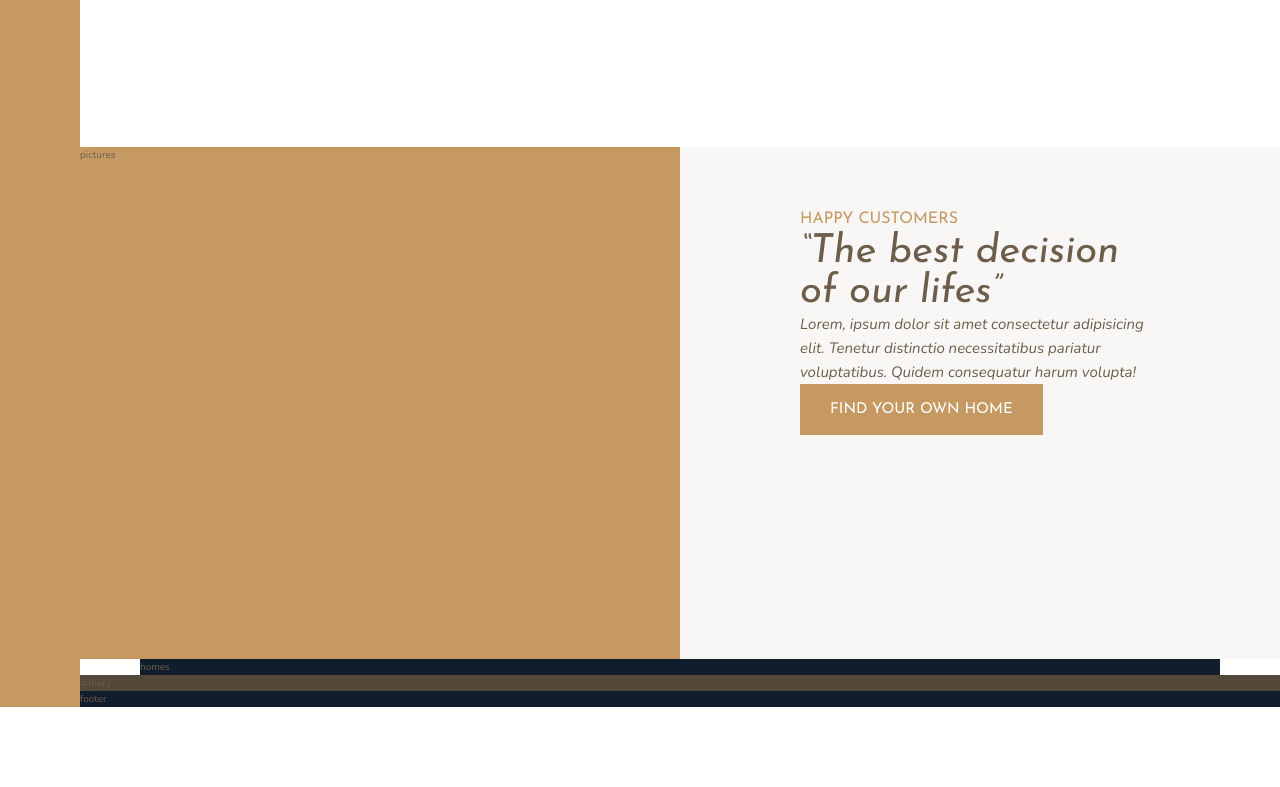
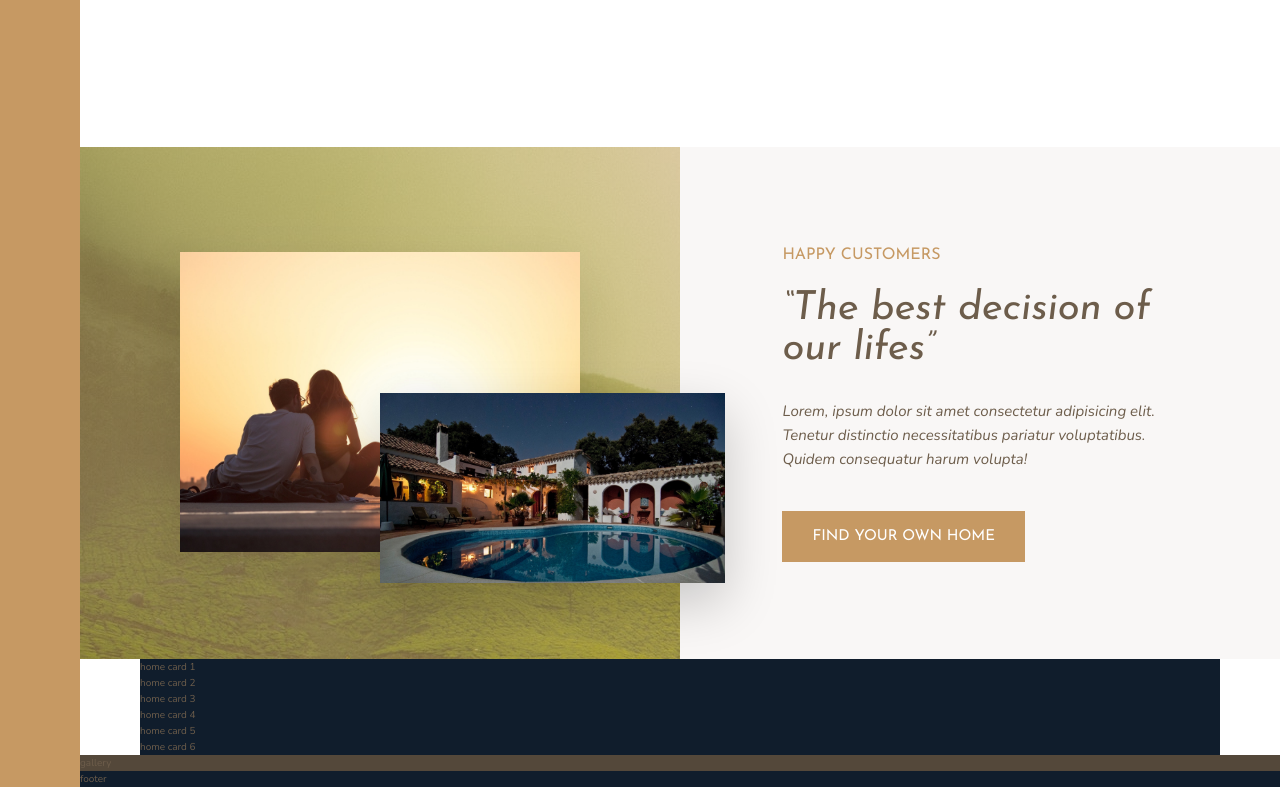
Before and after one commit to RobertPurc/NexerGridLearningProject, a website: page index.html in a window 1280 px wide. Shown: the part 1161-1948 px from the top of the page. Before the commit the page ends 1868 px from the top, so only its background shows below. Drawn offline with nearby package versions, Linux system fonts and the light colour scheme.

Commit message:
story section done

```diff
--- a/index.html
+++ b/index.html
@@ -94,18 +94,25 @@
         </div>
     </section>
     <div class="story__pictures">
-        pictures
+        <img src="img/story-1.jpeg" alt="Couple with new house" class="story__img--1">
+        <img src="img/story-2.jpeg" alt="New house" class="story__img--2">
+
     </div>
     <div class="story__content">
-        <h3 class="heading-3 heading-3--story">Happy Customers</h3>
-        <h4 class="heading-4">&ldquo;The best decision of our lifes&rdquo;</h4>
+        <h3 class="heading-3 heading-3--story mb-sm">Happy Customers</h3>
+        <h4 class="heading-4 mb-md">&ldquo;The best decision of our lifes&rdquo;</h4>
         <p class="story__text">Lorem, ipsum dolor sit amet consectetur adipisicing elit. Tenetur distinctio
             necessitatibus pariatur voluptatibus. Quidem consequatur harum volupta!</p>
         <button class="btn">Find your own home</button>
     </div>
 
     <section class="homes">
-        homes
+        <div class="home">home card 1</div>
+        <div class="home">home card 2</div>
+        <div class="home">home card 3</div>
+        <div class="home">home card 4</div>
+        <div class="home">home card 5</div>
+        <div class="home">home card 6</div>
     </section>
     <section class="gallery">
         gallery
--- a/sass/_homes.scss
+++ b/sass/_homes.scss
@@ -1,4 +1,5 @@
 .homes{
     background-color: $color-secondary;
     grid-column: center-start/ center-end;
+    grid-template-columns: repeat(autofit,minmax(25rem, 1fr));
 }
--- a/sass/_story.scss
+++ b/sass/_story.scss
@@ -1,22 +1,55 @@
-.story{
+.story {
 
-&__pictures{
-    background-color: $color-primary;
-grid-column: full-start / col-end 4;
+    &__pictures {
+        background-color: $color-primary;
+        grid-column: full-start / col-end 4;
+        display: grid;
+        grid-template-rows: repeat(6, 1fr);
+        grid-template-columns: repeat(6, 1fr);
+        align-items: center;
+        background-image: linear-gradient(rgba($color-primary, .5), rgba($color-primary, .5)), url(../img/back.jpg);
+    }
 
-}
+    &__img--1 {
+        width: 100%;
+        grid-row: 2/6;
+        grid-column: 2/6;
+        box-shadow: 0 2rem 5rem rgba($color: #000000, $alpha: .1);
+    }
 
-&__content{
-    background-color: $color-grey-light-1;
-    grid-column:col-start 5 / full-end;
+    &__img--2 {
+        width: 100%;
+        grid-row: 4/6;
+        grid-column: 4/7;
+        width: 115%;
+        z-index: 10;
+        box-shadow: 0 2rem 5rem rgba($color: #000000, $alpha: .2);
+    }
 
-    padding: 6rem 12rem;
+    &__content {
+        background-color: $color-grey-light-1;
+        grid-column: col-start 5 / full-end;
+        display: flex;
+        flex-direction: column;
+        justify-content: center;
+        align-items: flex-start;
+        padding: 6rem 8vw;
 
-}
-&__text{
-    font-size: 1.5rem;
-    font-style: italic;
-}
+
+        // GRID EXAMPLE
+
+        // display: grid;
+        // align-content: center;
+        //jusify-item:start;
+
+
+    }
+
+    &__text {
+        font-size: 1.5rem;
+        font-style: italic;
+        margin-bottom: 4rem;
+    }
 
 
 }
```
Also changed, not shown: css/style.css.
